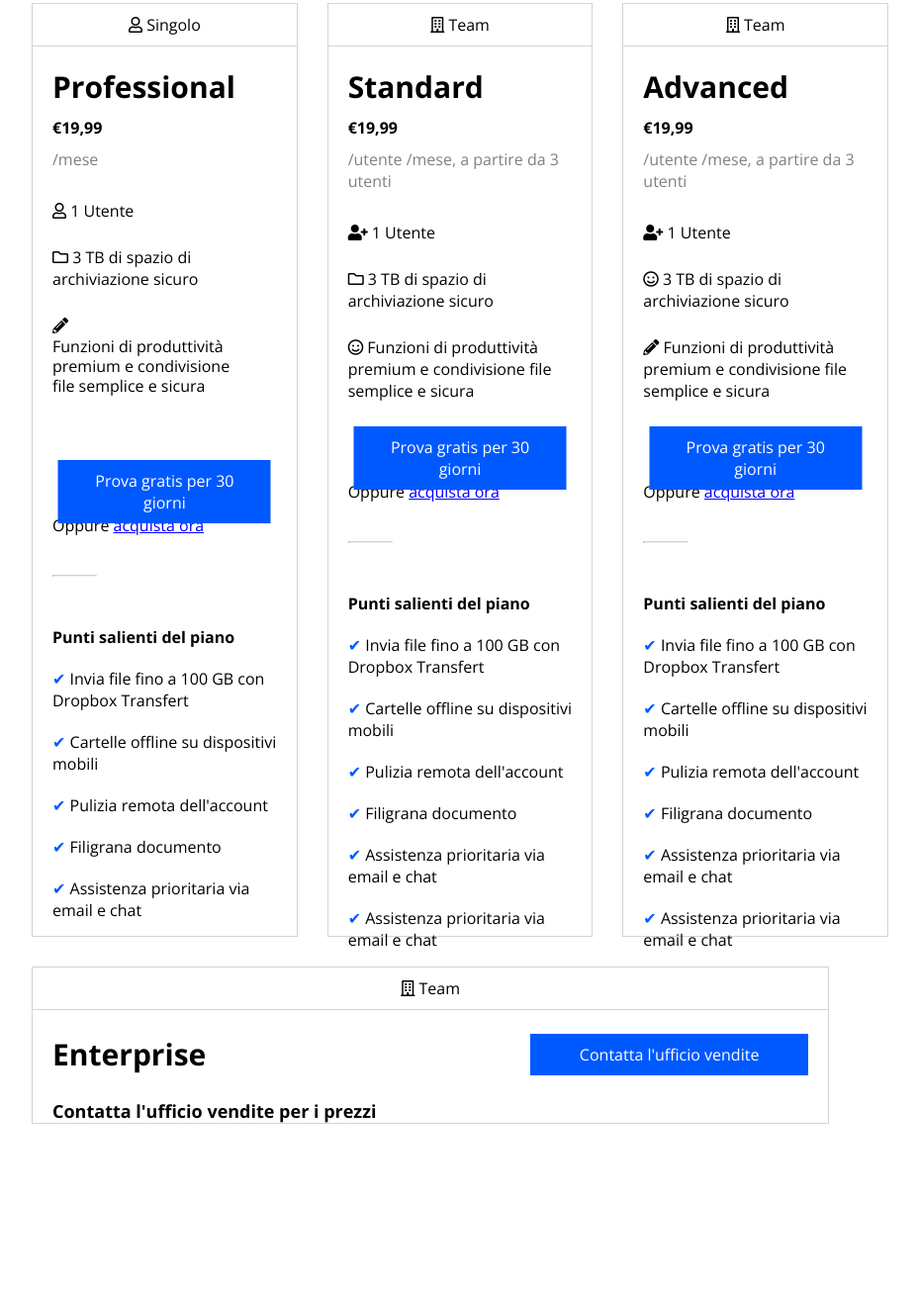
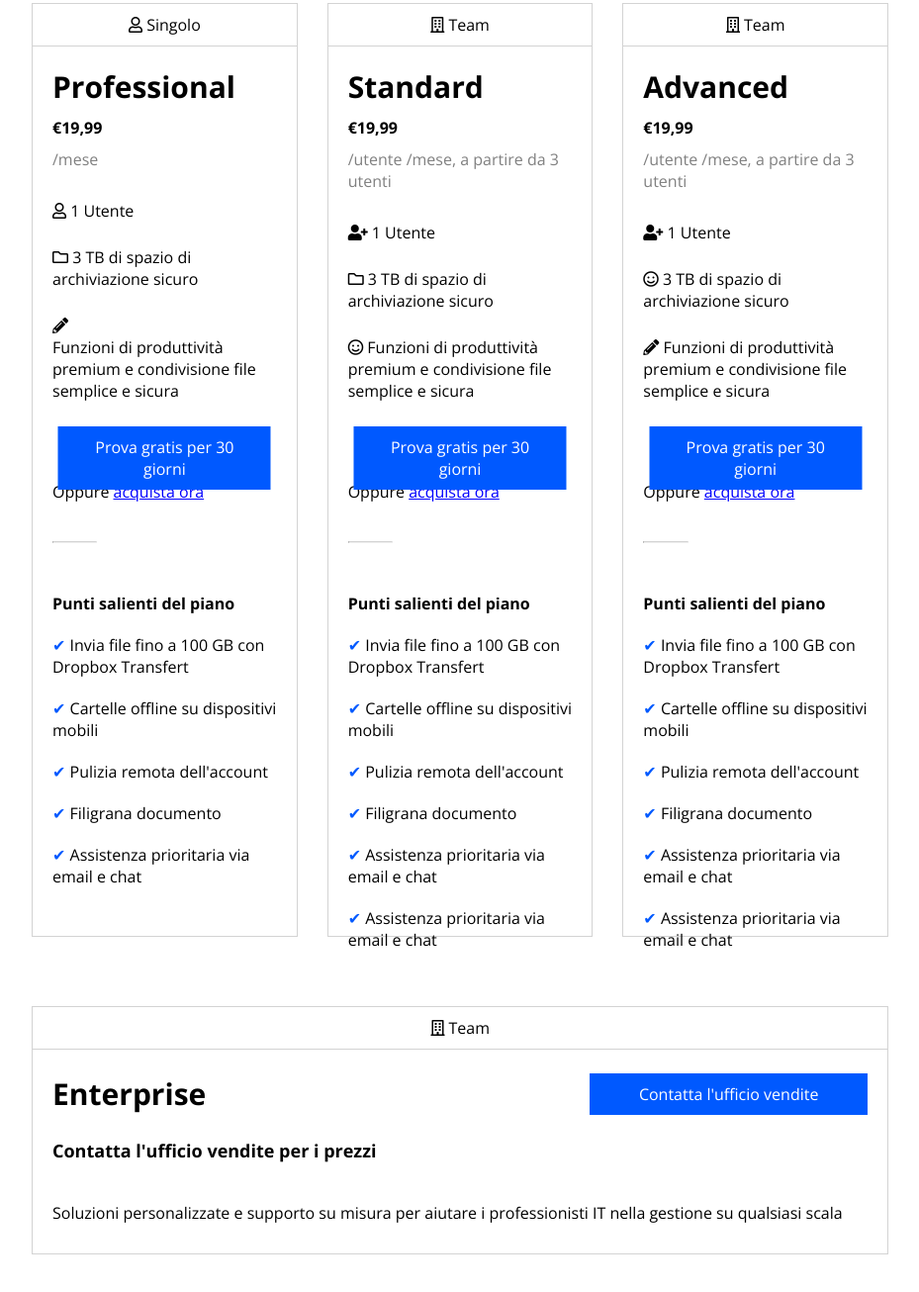
Before and after one commit to Simichus/htmlcss-dropbox, a plain HTML site: page index.html in a window 1280 px wide. Shown: the part 1384-2690 px from the top of the page at 99% size, without its empty margins (160-1089 px from the left). Before the commit the page ends 2520 px from the top, so only its background shows below. Drawn offline with nearby package versions, Linux system fonts and the light colour scheme.

Commit message:
Aggiunto enterprice

```diff
--- a/css/style.css
+++ b/css/style.css
@@ -248,12 +248,8 @@ main{
           margin: 25px 0;
       }
 
-      .bp-type .info-bp:nth-child(3) i, .bp-type .info-bp:nth-child(3) span{
+      .bp-type .info-bp:nth-child(3) div{
           display: inline-block;
-      }
-
-      .bp-type .info-bp:nth-child(3) span{
-          width: 83%;
       }
 
       .bp-type .info-bp:last-child{
@@ -298,6 +294,15 @@ main{
 
       /* Business plan columns end */
 
+      .enterprise{
+          margin-top: 70px;
+          margin-bottom: 100px;
+      }
+
+      .enterprise .bp-type{
+          width: 96.7%;
+      }
+
       .enterprise .bp-type .main-bp{
           height: max-content;
       }
@@ -319,3 +324,8 @@ main{
       .enterprise .bp-type h4{
           font-size: 18px;
       }
+
+      .enterprise .bp-type p{
+          margin-top: 40px;
+          margin-bottom: 30px;
+      }
--- a/index.html
+++ b/index.html
@@ -85,7 +85,12 @@
                             <div class="payment-type">/mese</div>
                                 <div class="info-bp"><i class="far fa-user"></i> 1 Utente</div>
                                 <div class="info-bp"><i class="far fa-folder"></i> 3 TB di spazio di archiviazione sicuro</div>
-                                <div class="info-bp"><i class="fas fa-pencil-alt"></i><span> Funzioni di produttività premium e condivisione file semplice e sicura</span></div>
+                                <div class="info-bp">
+                                    <div>
+                                        <i class="fas fa-pencil-alt"></i>
+                                    </div>
+                                    <div> Funzioni di produttività premium e condivisione file semplice e sicura</span></div>
+                                </div>
                                 <a href="#" class="btn btn-blue btn-full">Prova gratis per 30 giorni</a>
                                 <div class="buy-now"><span>Oppure <a href="#">acquista ora</a></span></div>
                                 <hr>
@@ -165,6 +170,7 @@
                             </div>
                         </div>
                         <h4>Contatta l'ufficio vendite per i prezzi</h4>
+                        <p>Soluzioni personalizzate e supporto su misura per aiutare i professionisti IT nella gestione su qualsiasi scala</p>
                     </section>
                 </section>
             </section>
```
